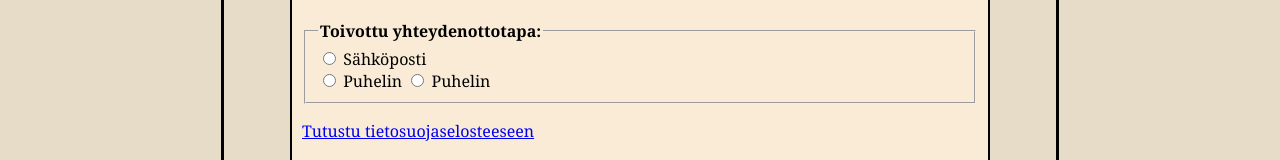
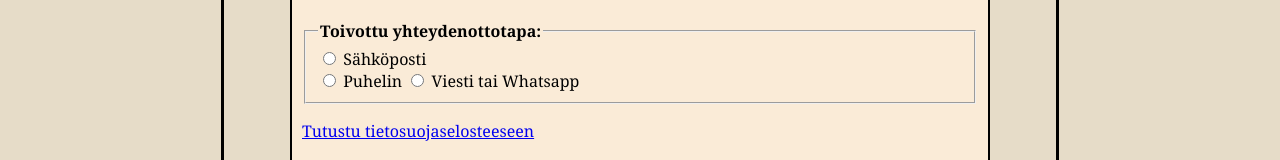
Before and after one commit to Coztantin/KimmonPaja, a plain HTML site: page yhteystiedot.html in a window 1280 px wide. Shown: the part 974-1134 px from the top of the page. Drawn offline with Linux system fonts and the light colour scheme.

Commit message:
korjattu viestijuttu

```diff
--- a/yhteystiedot.html
+++ b/yhteystiedot.html
@@ -117,8 +117,8 @@
                         <input type="radio" id="puhelin" name="yhteydenottotapa" value="puhelin">
                         <label for="puhelin">Puhelin</label>
 
-                         <input type="radio" id="puhelin" name="yhteydenottotapa" value="puhelin">
-                        <label for="puhelin">Puhelin</label>
+                         <input type="radio" id="viesti" name="yhteydenottotapa" value="viesti">
+                        <label for="viesti">Viesti tai Whatsapp</label>
                     </fieldset>
                     <p>
                         <a href="tietosuoja.html">Tutustu tietosuojaselosteeseen</a>
```
